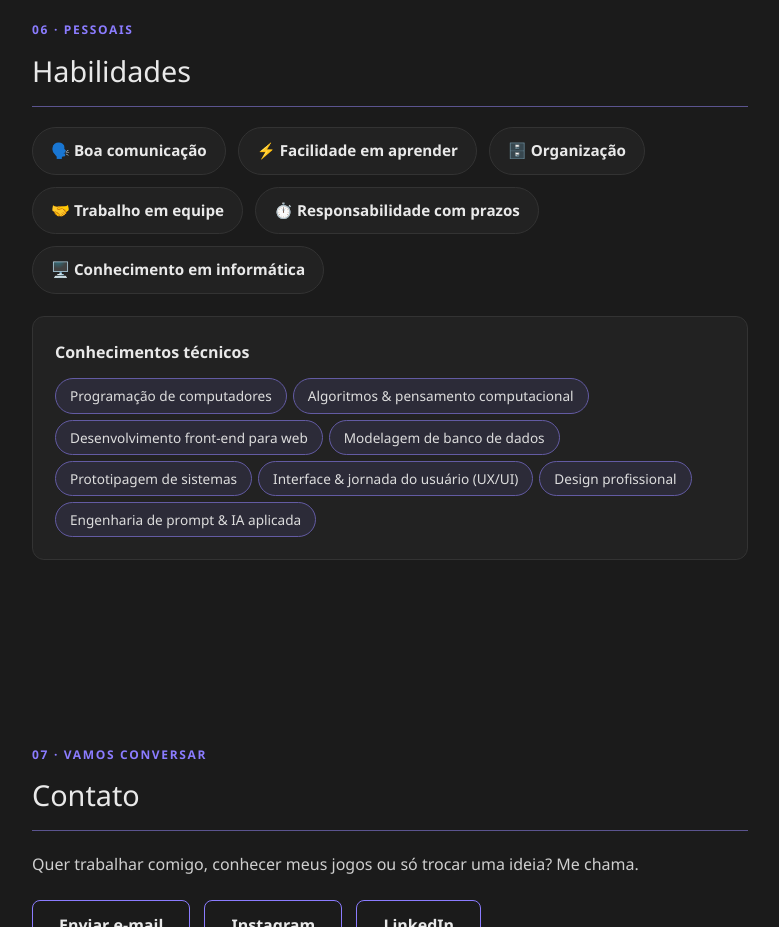
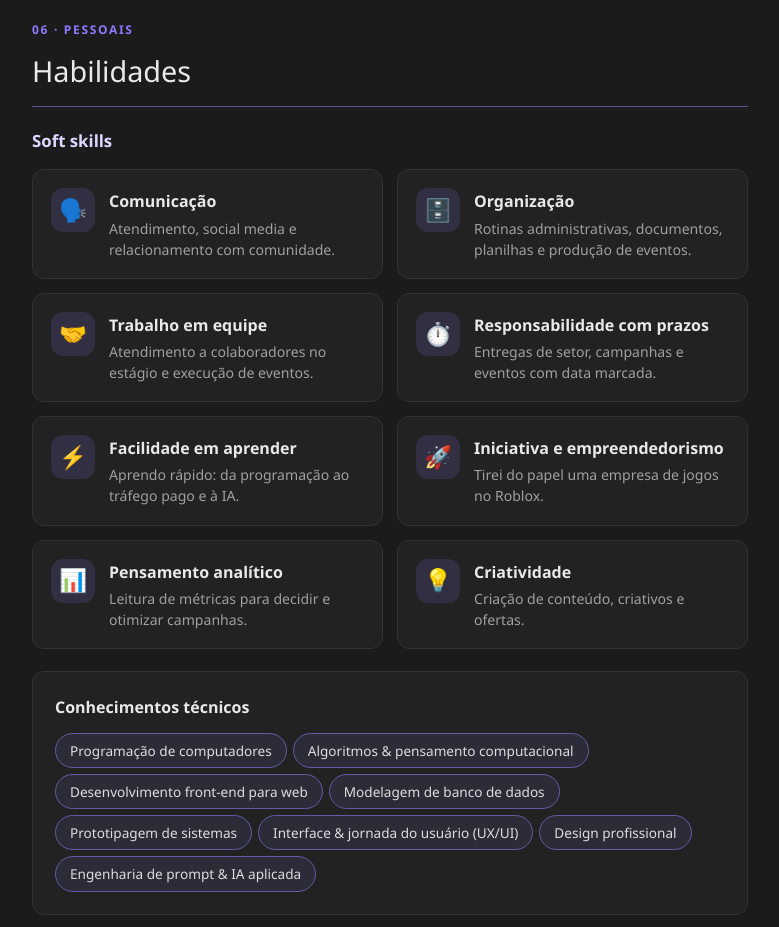
Before and after one commit to jao-stack-creator/Portf-lio-, a plain HTML site: page index.html in a window 1280 px wide. Shown: the part 5640-6567 px from the top of the page, without its empty margins (250-1029 px from the left). Drawn offline with Linux system fonts and the light colour scheme.

Commit message:
Transforma soft skills em cartões com exemplos

```diff
--- a/css/style.css
+++ b/css/style.css
@@ -245,3 +245,18 @@ footer { text-align: center; padding: 30px; color: var(--muted); font-size: .85r
   background: rgba(255,255,255,.04); font-size: .93rem; color: #e3e3e3;
 }
 .sem-list li span { font-size: 1.15rem; }
+
+/* Soft skills */
+.soft-grid { display: grid; grid-template-columns: repeat(auto-fit, minmax(250px, 1fr)); gap: 14px; }
+.soft {
+  display: flex; gap: 14px; align-items: flex-start; padding: 18px; border-radius: 12px;
+  background: rgba(36,36,36,.85); border: 1px solid var(--border);
+  transition: transform .25s, border-color .25s, background .25s;
+}
+.soft:hover { transform: translateY(-4px); border-color: var(--color); background: rgba(139,124,255,.08); }
+.soft-ico {
+  flex: none; width: 44px; height: 44px; border-radius: 12px; display: grid; place-items: center;
+  font-size: 1.4rem; background: rgba(139,124,255,.15);
+}
+.soft h4 { font-size: 1rem; font-weight: 600; margin-bottom: 2px; }
+.soft p { font-size: .88rem; color: var(--muted); margin: 0; line-height: 1.5; }
--- a/index.html
+++ b/index.html
@@ -228,13 +228,40 @@
     <section id="habilidades" class="section reveal">
       <span class="eyebrow">06 · Pessoais</span>
       <h2>Habilidades</h2>
-      <div class="pills">
-        <span>🗣️ Boa comunicação</span>
-        <span>⚡ Facilidade em aprender</span>
-        <span>🗄️ Organização</span>
-        <span>🤝 Trabalho em equipe</span>
-        <span>⏱️ Responsabilidade com prazos</span>
-        <span>🖥️ Conhecimento em informática</span>
+      <h3 class="sub" style="margin-top:6px">Soft skills</h3>
+      <div class="soft-grid">
+        <article class="soft">
+          <span class="soft-ico">🗣️</span>
+          <div><h4>Comunicação</h4><p>Atendimento, social media e relacionamento com comunidade.</p></div>
+        </article>
+        <article class="soft">
+          <span class="soft-ico">🗄️</span>
+          <div><h4>Organização</h4><p>Rotinas administrativas, documentos, planilhas e produção de eventos.</p></div>
+        </article>
+        <article class="soft">
+          <span class="soft-ico">🤝</span>
+          <div><h4>Trabalho em equipe</h4><p>Atendimento a colaboradores no estágio e execução de eventos.</p></div>
+        </article>
+        <article class="soft">
+          <span class="soft-ico">⏱️</span>
+          <div><h4>Responsabilidade com prazos</h4><p>Entregas de setor, campanhas e eventos com data marcada.</p></div>
+        </article>
+        <article class="soft">
+          <span class="soft-ico">⚡</span>
+          <div><h4>Facilidade em aprender</h4><p>Aprendo rápido: da programação ao tráfego pago e à IA.</p></div>
+        </article>
+        <article class="soft">
+          <span class="soft-ico">🚀</span>
+          <div><h4>Iniciativa e empreendedorismo</h4><p>Tirei do papel uma empresa de jogos no Roblox.</p></div>
+        </article>
+        <article class="soft">
+          <span class="soft-ico">📊</span>
+          <div><h4>Pensamento analítico</h4><p>Leitura de métricas para decidir e otimizar campanhas.</p></div>
+        </article>
+        <article class="soft">
+          <span class="soft-ico">💡</span>
+          <div><h4>Criatividade</h4><p>Criação de conteúdo, criativos e ofertas.</p></div>
+        </article>
       </div>
       <div class="skills-strip">
         <h3>Conhecimentos técnicos</h3>
```
